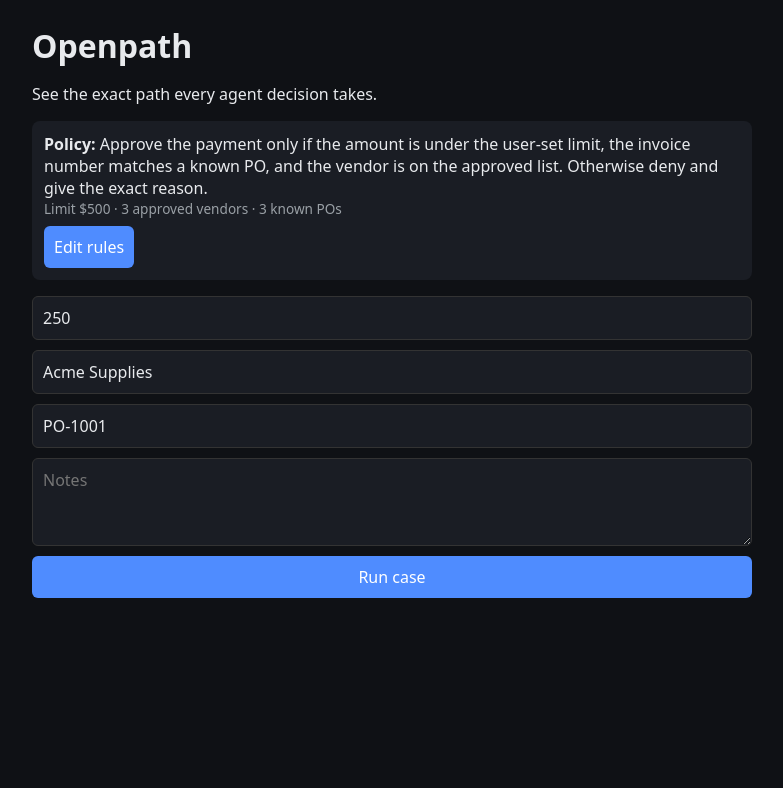
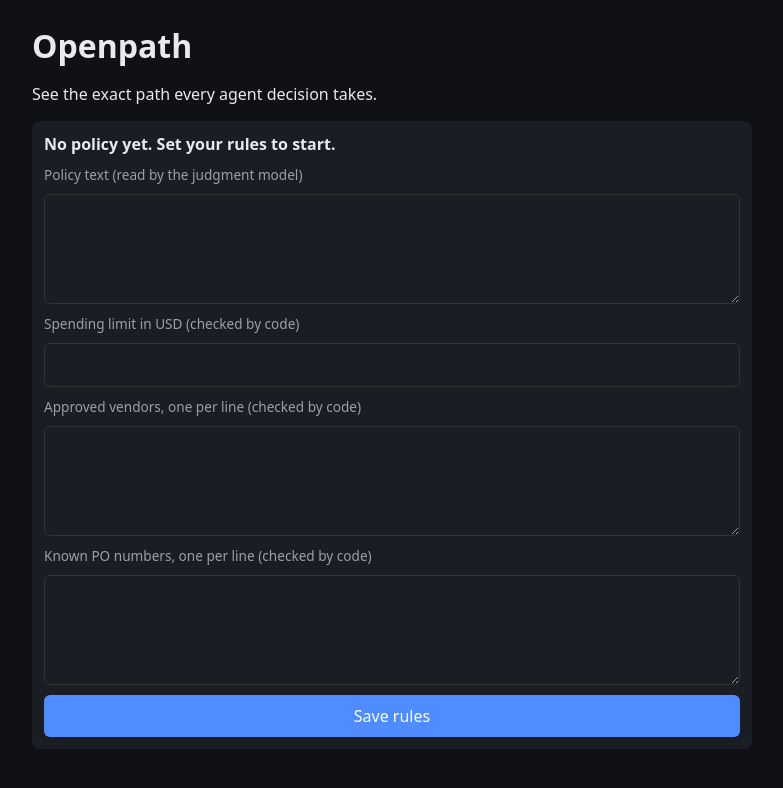
Before and after one commit to Datwebguy/tryopenpath, a Next.js app: page / in a window 1280 px wide. Shown: the top 788 px of the page, without its empty margins (248-1031 px from the left). Built offline with nearby package versions, Linux system fonts and the light colour scheme.

Commit message:
Remove hardcoded demo data: policy, vendors, POs, limit, models and form defaults

```diff
--- a/app/api/decide/route.ts
+++ b/app/api/decide/route.ts
@@ -22,6 +22,7 @@ export async function POST(req: Request) {
     : undefined;
 
   const policy = getPolicy();
+  if (!policy) return NextResponse.json({ error: "No policy set. Save a policy first." }, { status: 400 });
   const path = runCodeChecks(c, policy);
   path.push({
     step: "load_feedback",
--- a/app/api/evaluate/route.ts
+++ b/app/api/evaluate/route.ts
@@ -15,7 +15,7 @@ export async function POST(req: Request) {
   }
 
   try {
-    run.evalId = await submitEval(getPolicy().text, c, decision);
+    run.evalId = await submitEval(getPolicy()?.text ?? "", c, decision);
     addRun(run);
     return NextResponse.json({ evalId: run.evalId });
   } catch (e) {
--- a/app/api/policy/route.ts
+++ b/app/api/policy/route.ts
@@ -6,5 +6,6 @@ export async function GET() {
 }
 
 export async function PUT(req: Request) {
-  return NextResponse.json(savePolicy(await req.json()));
+  const { policy, error } = savePolicy(await req.json());
+  return error ? NextResponse.json({ error }, { status: 400 }) : NextResponse.json(policy);
 }
--- a/app/page.tsx
+++ b/app/page.tsx
@@ -15,6 +15,8 @@ export default function Home() {
   const [policy, setPolicy] = useState<Policy | null>(null);
   const [editing, setEditing] = useState(false);
   const [saved, setSaved] = useState(false);
+  const [policyError, setPolicyError] = useState<string | null>(null);
+  const [policyLoaded, setPolicyLoaded] = useState(false);
 
   const loadHistory = useCallback(async () => {
     setHistory(await (await fetch("/api/history")).json());
@@ -22,7 +24,10 @@ export default function Home() {
 
   useEffect(() => {
     loadHistory();
-    fetch("/api/policy").then((r) => r.json()).then(setPolicy);
+    fetch("/api/policy").then((r) => r.json()).then((p) => {
+      setPolicy(p);
+      setPolicyLoaded(true);
+    });
   }, [loadHistory]);
 
   async function savePolicy(e: React.FormEvent<HTMLFormElement>) {
@@ -39,7 +44,10 @@ export default function Home() {
         pos: lines("pos"),
       }),
     });
-    setPolicy(await res.json());
+    const body = await res.json();
+    if (!res.ok) return setPolicyError(body.error);
+    setPolicyError(null);
+    setPolicy(body);
     setSaved(true);
     setEditing(false);
   }
@@ -73,7 +81,13 @@ export default function Home() {
       headers: { "Content-Type": "application/json" },
       body: JSON.stringify(c),
     });
-    const decision: Decision = await res.json();
+    const body = await res.json();
+    if (!res.ok) {
+      setLoading(false);
+      setEvalError(body.error ?? "Request failed");
+      return;
+    }
+    const decision: Decision = body;
     setResult(decision);
     setLoading(false);
 
@@ -105,8 +119,10 @@ export default function Home() {
     <main>
       <h1>Openpath</h1>
       <p>See the exact path every agent decision takes.</p>
-      {policy && (
+      {policyLoaded && (
         <div className="policy">
+          {policy ? (
+            <>
               <strong>Policy:</strong> {policy.text}
               <div className="detail">
                 Limit ${policy.limit} · {policy.vendors.length} approved vendors · {policy.pos.length} known POs
@@ -115,29 +131,37 @@ export default function Home() {
               <button type="button" style={{ marginTop: 8 }} onClick={() => setEditing(!editing)}>
                 {editing ? "Cancel" : "Edit rules"}
               </button>
-          {editing && (
+            </>
+          ) : (
+            <strong>No policy yet. Set your rules to start.</strong>
+          )}
+          {(editing || !policy) && (
             <form onSubmit={savePolicy} style={{ marginTop: 10 }}>
               <label className="detail">Policy text (read by the judgment model)</label>
-              <textarea name="text" rows={4} defaultValue={policy.text} />
-              <label className="detail">Spending limit (USD, checked by code)</label>
-              <input name="limit" type="number" step="0.01" defaultValue={policy.limit} />
+              <textarea name="text" rows={4} defaultValue={policy?.text ?? ""} required />
+              <label className="detail">Spending limit in USD (checked by code)</label>
+              <input name="limit" type="number" step="0.01" defaultValue={policy?.limit ?? ""} required />
               <label className="detail">Approved vendors, one per line (checked by code)</label>
-              <textarea name="vendors" rows={4} defaultValue={policy.vendors.join("\n")} />
+              <textarea name="vendors" rows={4} defaultValue={policy?.vendors.join("\n") ?? ""} />
               <label className="detail">Known PO numbers, one per line (checked by code)</label>
-              <textarea name="pos" rows={4} defaultValue={policy.pos.join("\n")} />
+              <textarea name="pos" rows={4} defaultValue={policy?.pos.join("\n") ?? ""} />
+              {policyError && <div className="detail">{policyError}</div>}
               <button>Save rules</button>
             </form>
           )}
         </div>
       )}
 
+      {policy && (
       <form onSubmit={submit}>
-        <input name="amount" type="number" step="0.01" placeholder="Amount (USD)" defaultValue="250" required />
-        <input name="vendor" placeholder="Vendor" defaultValue="Acme Supplies" required />
-        <input name="invoiceNumber" placeholder="Invoice / PO number" defaultValue="PO-1001" required />
+        <input name="amount" type="number" step="0.01" placeholder="Amount (USD)" required />
+        <input name="vendor" placeholder="Vendor" required />
+        <input name="invoiceNumber" placeholder="Invoice / PO number" required />
         <textarea name="notes" placeholder="Notes" rows={3} />
         <button disabled={loading}>{loading ? "Running..." : "Run case"}</button>
       </form>
+      )}
+      {evalError && !result && <p className="detail">{evalError}</p>}
 
       {result && (
         <section>
--- a/lib/judge.ts
+++ b/lib/judge.ts
@@ -9,20 +9,20 @@ looks suspicious or needs a human. Return only valid JSON:
 export type ModelJudgment = { decision: "approve" | "escalate"; reason: string };
 export type Judged = ModelJudgment & { provider: string };
 
-type Backend = { name: string; url: string; key?: string; model: string };
+type Backend = { name: string; url: string; key?: string; model?: string };
 
 const dolphin = (): Backend => ({
   name: "dolphin",
   url: "https://lighthouse.dphn.ai/run/text-v/v1/chat/completions",
   key: process.env.DOLPHIN_API_KEY,
-  model: process.env.DOLPHIN_MODEL ?? "deepseek-ai/DeepSeek-V4.1-Flash",
+  model: process.env.DOLPHIN_MODEL,
 });
 
 const serv = (): Backend => ({
   name: "serv",
   url: "https://inference-api.openserv.ai/v1/chat/completions",
   key: process.env.SERV_API_KEY,
-  model: process.env.SERV_MODEL ?? "gpt-5-mini",
+  model: process.env.SERV_MODEL,
 });
 
 async function call(b: Backend, policy: string, c: Case, feedback?: string): Promise<ModelJudgment> {
@@ -58,9 +58,9 @@ async function call(b: Backend, policy: string, c: Case, feedback?: string): Pro
 
 // Judgment node. Open model (Dolphin) first when configured, SERV catalog as fallback.
 export async function judge(policy: string, c: Case, feedback?: string): Promise<Judged> {
-  const order = [dolphin(), serv()].filter((b) => b.key);
+  const order = [dolphin(), serv()].filter((b) => b.key && b.model);
   if (process.env.JUDGE_PROVIDER === "serv") order.sort((a) => (a.name === "serv" ? -1 : 1));
-  if (order.length === 0) throw new Error("No SERV_API_KEY or DOLPHIN_API_KEY set");
+  if (order.length === 0) throw new Error("Set an API key and model (SERV_API_KEY + SERV_MODEL, or DOLPHIN_API_KEY + DOLPHIN_MODEL)");
 
   const errors: string[] = [];
   for (const b of order) {
--- a/lib/policy.ts
+++ b/lib/policy.ts
@@ -7,30 +7,23 @@ export type Policy = {
   pos: string[]; // known PO numbers
 };
 
-export const DEFAULT_POLICY: Policy = {
-  text:
-    "Approve the payment only if the amount is under the user-set limit, " +
-    "the invoice number matches a known PO, and the vendor is on the approved list. " +
-    "Otherwise deny and give the exact reason.",
-  limit: Number(process.env.KITE_STUB_LIMIT ?? 500),
-  vendors: ["Acme Supplies", "Globex Ltd", "Initech"],
-  pos: ["PO-1001", "PO-1002", "PO-1003"],
-};
-
-export const getPolicy = (): Policy => ({ ...DEFAULT_POLICY, ...readJson<Partial<Policy>>("policy.json", {}) });
+// No built-in policy. It exists only once the user has saved one.
+export const getPolicy = (): Policy | null => readJson<Policy | null>("policy.json", null);
 
 const list = (v: unknown): string[] =>
   Array.isArray(v) ? v.map((x) => String(x).trim()).filter(Boolean) : [];
 
-export function savePolicy(input: Partial<Policy>): Policy {
-  const cur = getPolicy();
+export function savePolicy(input: Partial<Policy>): { policy?: Policy; error?: string } {
+  const text = typeof input.text === "string" ? input.text.trim() : "";
   const limit = Number(input.limit);
-  const next: Policy = {
-    text: typeof input.text === "string" && input.text.trim() ? input.text.trim() : cur.text,
-    limit: Number.isFinite(limit) && limit > 0 ? limit : cur.limit,
-    vendors: input.vendors ? list(input.vendors) : cur.vendors,
-    pos: input.pos ? list(input.pos).map((p) => p.toUpperCase()) : cur.pos,
+  if (!text) return { error: "Policy text is required" };
+  if (!Number.isFinite(limit) || limit <= 0) return { error: "Spending limit must be above 0" };
+  const policy: Policy = {
+    text,
+    limit,
+    vendors: list(input.vendors),
+    pos: list(input.pos).map((p) => p.toUpperCase()),
   };
-  writeJson("policy.json", next);
-  return next;
+  writeJson("policy.json", policy);
+  return { policy };
 }
```
Also changed, not shown: 1 other file (tests, documents, lock files or other folders). Lines whose indentation alone changed are shown as unchanged.
